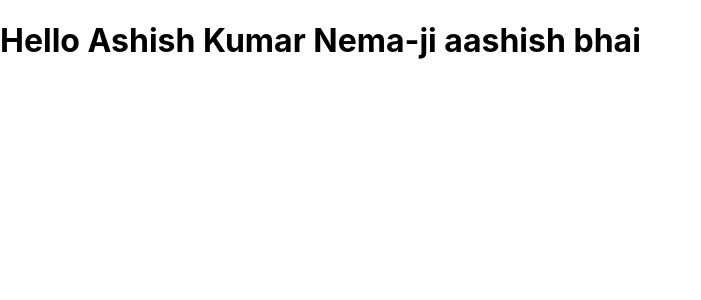
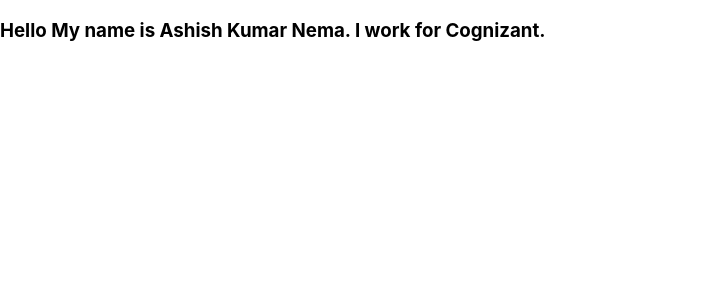
Before and after one commit to aashishnema/reactlivewebsite, a React (Create React App) app: page / in a window 1280 px wide. Shown: the top 300 px of the page, without its empty margins (0-701 px from the left). Built offline with nearby package versions, Linux system fonts and the light colour scheme.

Commit message:
testting my code for new commit

```diff
--- a/src/components/HelloWorld.js
+++ b/src/components/HelloWorld.js
@@ -2,7 +2,7 @@
 
 function HelloWorld(){
     return (
-        <h1>Hello Ashish Kumar Nema-ji aashish bhai </h1>
+        <h3>Hello My name is Ashish Kumar Nema. I work for Cognizant. </h3>
     )
 }
 
```
